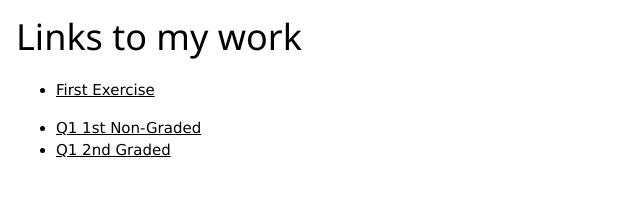
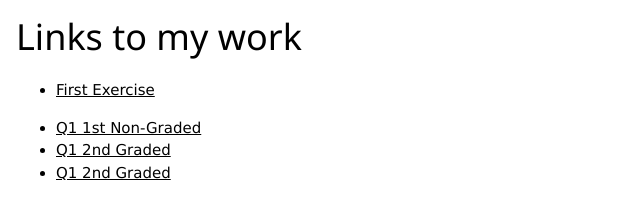
Before and after one commit to zhecjacobe/CS3_1stQtrPortfolio, a plain HTML site: page index.html in a window 1280 px wide. Shown: the whole page, without its empty margins (0-640 px from the left). Drawn offline with nearby package versions, Linux system fonts and the light colour scheme.

Commit message:
another change

```diff
--- a/index.html
+++ b/index.html
@@ -17,6 +17,8 @@
       </li>
        <li><a href="./public/Q12GLiJacobe.html"> Q1 2nd Graded</a>
       </li>
+      <li><a href="./public/Q13GLiJacobe.html"> Q1 2nd Graded</a>
+      </li>
     </ul>
    </nav>
   </section>
```
